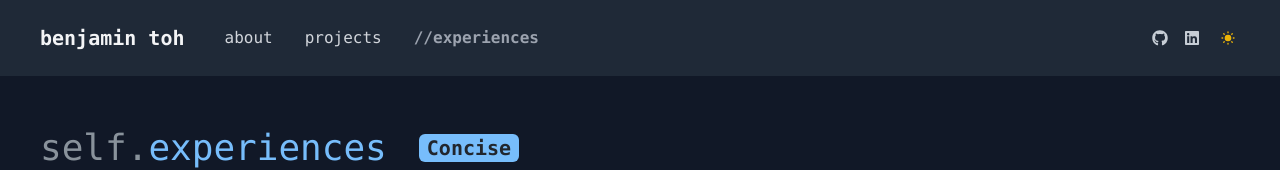
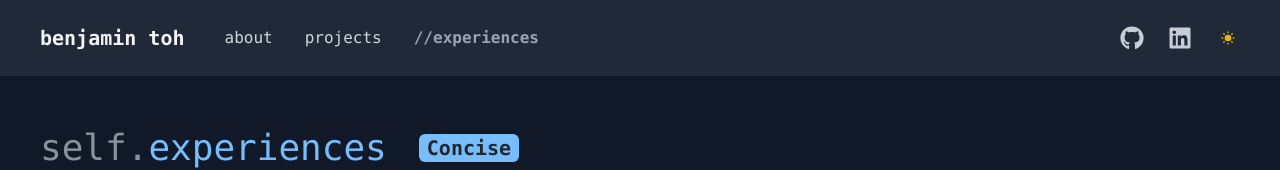
Before and after one commit to bentohset/dev-portfolio, a Next.js app: page /experiences in a window 1280 px wide. Shown: the top 170 px of the page. Built offline with nearby package versions, Linux system fonts and the light colour scheme.

Commit message:
increase navbar links size

```diff
--- a/src/components/Navbar.js
+++ b/src/components/Navbar.js
@@ -122,12 +122,12 @@ function Navbar() {
 
 
 
-        <div className="space-x-4 flex flex-row items-center">
+        <div className="space-x-6 flex flex-row items-center">
           <a href={userData.contacts.github} target='__blank'>
-            <FaGithub className='dark:text-[#c6cdd5] text-[#89929b] hover:text-[#21262d] dark:hover:text-[#ecf2f8]'/>
+            <FaGithub className='dark:text-[#c6cdd5] text-[#89929b] hover:text-[#21262d] dark:hover:text-[#ecf2f8] text-2xl'/>
           </a>
           <a href={userData.contacts.linkedin} target='__blank'>
-            <FaLinkedin className='dark:text-[#c6cdd5] text-[#89929b] hover:text-[#21262d] dark:hover:text-[#ecf2f8]'/>
+            <FaLinkedin className='dark:text-[#c6cdd5] text-[#89929b] hover:text-[#21262d] dark:hover:text-[#ecf2f8] text-2xl'/>
           </a>
           <button
             aria-label="Toggle Dark Mode"
```
